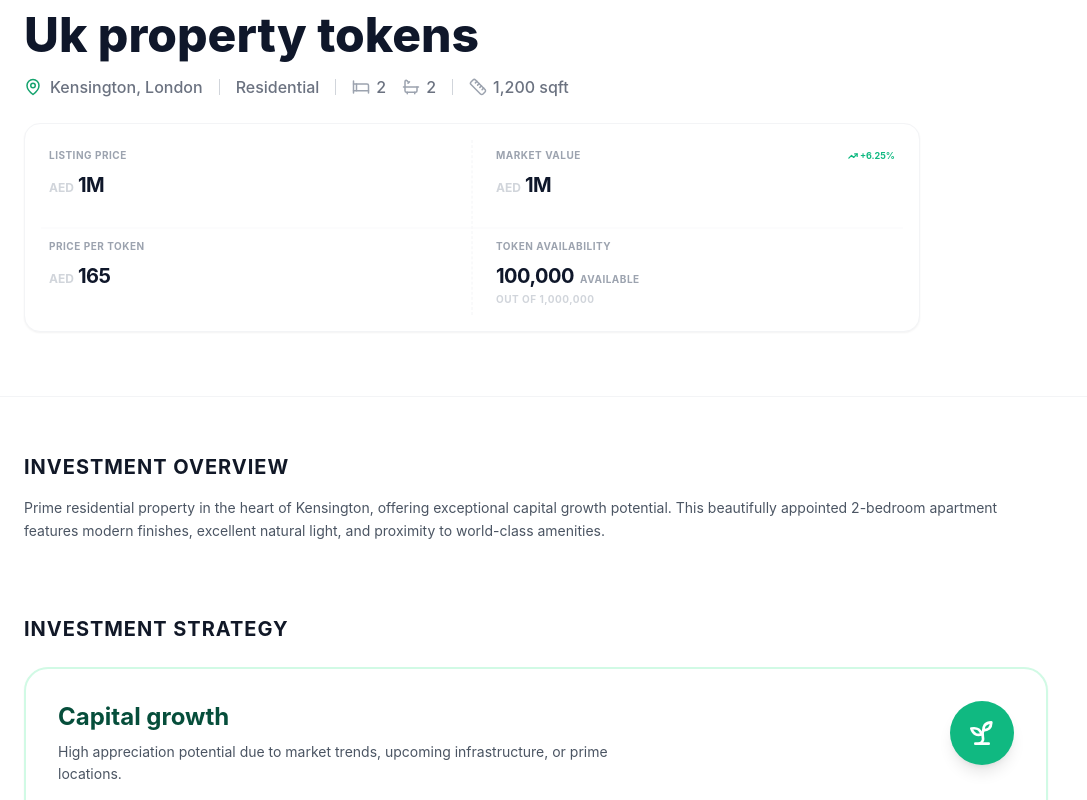
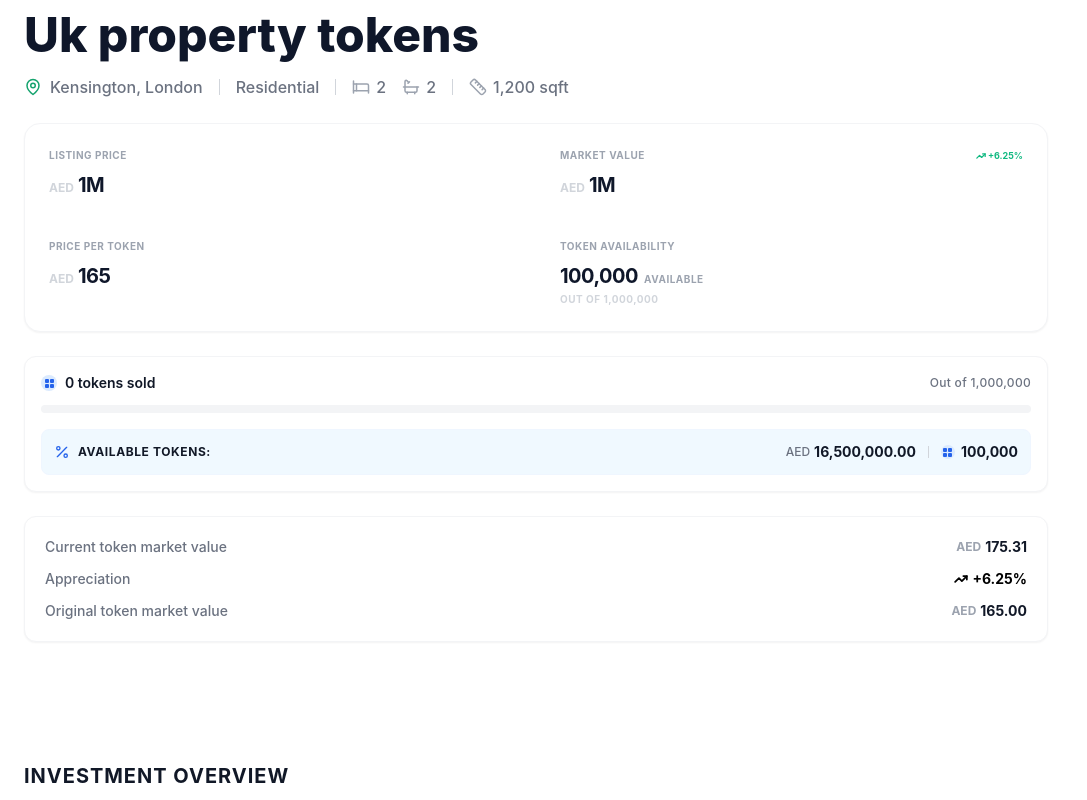
Before and after one commit to httpsnada11/launchpad, a React (Vite) app: page /property/1 in a window 1280 px wide. Shown: the part 820-1620 px from the top of the page, without its empty margins (0-1087 px from the left). Built offline with nearby package versions, Linux system fonts and the light colour scheme.

Commit message:
updated ALIGNMENT

```diff
--- a/src/pages/PropertyDetailPage/PropertyDetailPage.jsx
+++ b/src/pages/PropertyDetailPage/PropertyDetailPage.jsx
@@ -8,7 +8,7 @@ import {
     PieChart,
     Navigation, Globe, Award, Info,
     FileText, Calendar, Shield, Sparkles,
-    Sprout, ShieldCheck, Coins, Hammer
+    Sprout, ShieldCheck, Coins, Hammer, Percent
 } from 'lucide-react';
 import Button from '../../components/Button';
 import InvestmentCalculator from './components/InvestmentCalculator';
@@ -517,7 +517,7 @@ export default function PropertyDetailPage() {
             />
 
             {/* Redesigned Hero / Top Section */}
-            <div className="bg-white border-b border-gray-100">
+            <div className="bg-white">
                 <div className="max-w-7xl mx-auto px-6 py-6 md:py-10">
                     {/* Breadcrumbs / Back Link & Actions */}
                     <div className="flex items-center justify-between mb-8">
@@ -607,15 +607,7 @@ export default function PropertyDetailPage() {
                                     </div>
 
                                     <div className="space-y-6">
-                                        <div className="bg-white rounded-2xl p-6 border border-gray-100 shadow-sm relative overflow-hidden max-w-4xl">
-                                            {/* Grid Dividers */}
-                                            <div className="absolute inset-0 pointer-events-none">
-                                                {/* Vertical dashed divider */}
-                                                <div className="absolute left-1/2 top-4 bottom-4 w-px border-l border-gray-100 border-dashed -translate-x-1/2" />
-                                                {/* Horizontal solid divider */}
-                                                <div className="absolute left-4 right-4 top-1/2 h-px bg-gray-50 -translate-y-1/2" />
-                                            </div>
-
+                                        <div className="bg-white rounded-2xl p-6 border border-gray-100 shadow-sm relative w-full">
                                             <div className="grid grid-cols-2 gap-y-10 relative z-10">
                                                 {/* Top Left: Listing Price */}
                                                 <div className="pr-4">
@@ -664,6 +656,93 @@ export default function PropertyDetailPage() {
                                                             <span className="text-gray-300 text-[10px] font-bold uppercase tracking-wider whitespace-nowrap">OUT OF {property.totalTokens.toLocaleString()}</span>
                                                         </div>
                                                     </div>
+                                                </div>
+                                            </div>
+                                        </div>
+
+                                        {/* New Compact Token Sales Bar */}
+                                        <div className="bg-white rounded-xl p-4 border border-gray-100 shadow-sm">
+                                            <div className="flex justify-between items-center mb-3">
+                                                <div className="flex items-center gap-2">
+                                                    <div className="w-4 h-4 rounded-full bg-blue-100 flex items-center justify-center">
+                                                        <div className="grid grid-cols-2 gap-[1px]">
+                                                            <div className="w-1 h-1 bg-blue-600 rounded-[1px]"></div>
+                                                            <div className="w-1 h-1 bg-blue-600 rounded-[1px]"></div>
+                                                            <div className="w-1 h-1 bg-blue-600 rounded-[1px]"></div>
+                                                            <div className="w-1 h-1 bg-blue-600 rounded-[1px]"></div>
+                                                        </div>
+                                                    </div>
+                                                    <span className="text-sm font-semibold text-gray-900">
+                                                        {property.financials?.tokensSold ? property.financials.tokensSold.toLocaleString() : '0'} tokens sold
+                                                    </span>
+                                                </div>
+                                                <span className="text-xs text-gray-500 font-medium tracking-wide">
+                                                    Out of {property.totalTokens.toLocaleString()}
+                                                </span>
+                                            </div>
+
+                                            <div className="h-2 bg-gray-100 rounded-full mb-4 overflow-hidden">
+                                                <div
+                                                    className="h-full bg-gray-400 rounded-full"
+                                                    style={{ width: `${((property.financials?.tokensSold || 0) / property.totalTokens) * 100}%` }}
+                                                />
+                                            </div>
+
+                                            <div className="bg-[#f0f9ff] rounded-lg p-3 flex justify-between items-center border border-blue-50">
+                                                <div className="flex items-center gap-2">
+                                                    <Percent className="w-4 h-4 text-blue-600" />
+                                                    <span className="text-xs font-bold text-gray-900 uppercase tracking-wider">Available tokens:</span>
+                                                </div>
+                                                <div className="flex items-center gap-3">
+                                                    <div className="flex items-center gap-1">
+                                                        <span className="text-xs text-gray-500 font-medium">AED</span>
+                                                        <span className="text-sm font-bold text-gray-900">
+                                                            {((property.availableTokens) * parseFloat(property.tokenPriceAED.replace(/,/g, ''))).toLocaleString('en-US', { minimumFractionDigits: 2, maximumFractionDigits: 2 })}
+                                                        </span>
+                                                    </div>
+                                                    <div className="w-px h-3 bg-gray-300" />
+                                                    <div className="flex items-center gap-1.5">
+                                                        <div className="w-3.5 h-3.5 rounded-full bg-blue-100 flex items-center justify-center">
+                                                            <div className="grid grid-cols-2 gap-[1px]">
+                                                                <div className="w-1 h-1 bg-blue-600 rounded-[1px]"></div>
+                                                                <div className="w-1 h-1 bg-blue-600 rounded-[1px]"></div>
+                                                                <div className="w-1 h-1 bg-blue-600 rounded-[1px]"></div>
+                                                                <div className="w-1 h-1 bg-blue-600 rounded-[1px]"></div>
+                                                            </div>
+                                                        </div>
+                                                        <span className="text-sm font-bold text-gray-900">
+                                                            {property.availableTokens.toLocaleString()}
+                                                        </span>
+                                                    </div>
+                                                </div>
+                                            </div>
+                                        </div>
+
+                                        {/* New Compact Token Performance */}
+                                        <div className="bg-white rounded-xl p-5 border border-gray-100 shadow-sm">
+                                            <div className="flex justify-between items-center mb-3">
+                                                <span className="text-sm text-gray-500 font-medium">Current token market value</span>
+                                                <div className="flex items-center gap-1">
+                                                    <span className="text-xs text-gray-400 font-bold">AED</span>
+                                                    <span className="text-sm font-bold text-gray-900">
+                                                        {property.financials?.originalTokenValue ? (parseFloat(property.financials.originalTokenValue.replace(/,/g, '')) * 1.0625).toFixed(2) : (parseFloat(property.tokenPriceAED.replace(/,/g, '')) * 1.0625).toFixed(2)}
+                                                    </span>
+                                                </div>
+                                            </div>
+                                            <div className="flex justify-between items-center mb-3">
+                                                <span className="text-sm text-gray-500 font-medium">Appreciation</span>
+                                                <div className="flex items-center gap-1 textEmerald-500">
+                                                    <TrendingUp className="w-3.5 h-3.5 stroke-[3]" />
+                                                    <span className="text-sm font-bold">+6.25%</span>
+                                                </div>
+                                            </div>
+                                            <div className="flex justify-between items-center">
+                                                <span className="text-sm text-gray-500 font-medium">Original token market value</span>
+                                                <div className="flex items-center gap-1">
+                                                    <span className="text-xs text-gray-400 font-bold">AED</span>
+                                                    <span className="text-sm font-bold text-gray-900">
+                                                        {property.financials?.originalTokenValue ? parseFloat(property.financials.originalTokenValue.replace(/,/g, '')).toFixed(2) : parseFloat(property.tokenPriceAED.replace(/,/g, '')).toFixed(2)}
+                                                    </span>
                                                 </div>
                                             </div>
                                         </div>
@@ -718,7 +797,7 @@ export default function PropertyDetailPage() {
                         <HowItWorks />
                     </div>
 
-                    <div className="rounded-2xl py-6 text-white">
+                    <div className="rounded-2xl py-6 text-white flex justify-center">
                         <Button
                             text="About this property"
                             onClick={() => setShowDetailsModal(true)}
```
